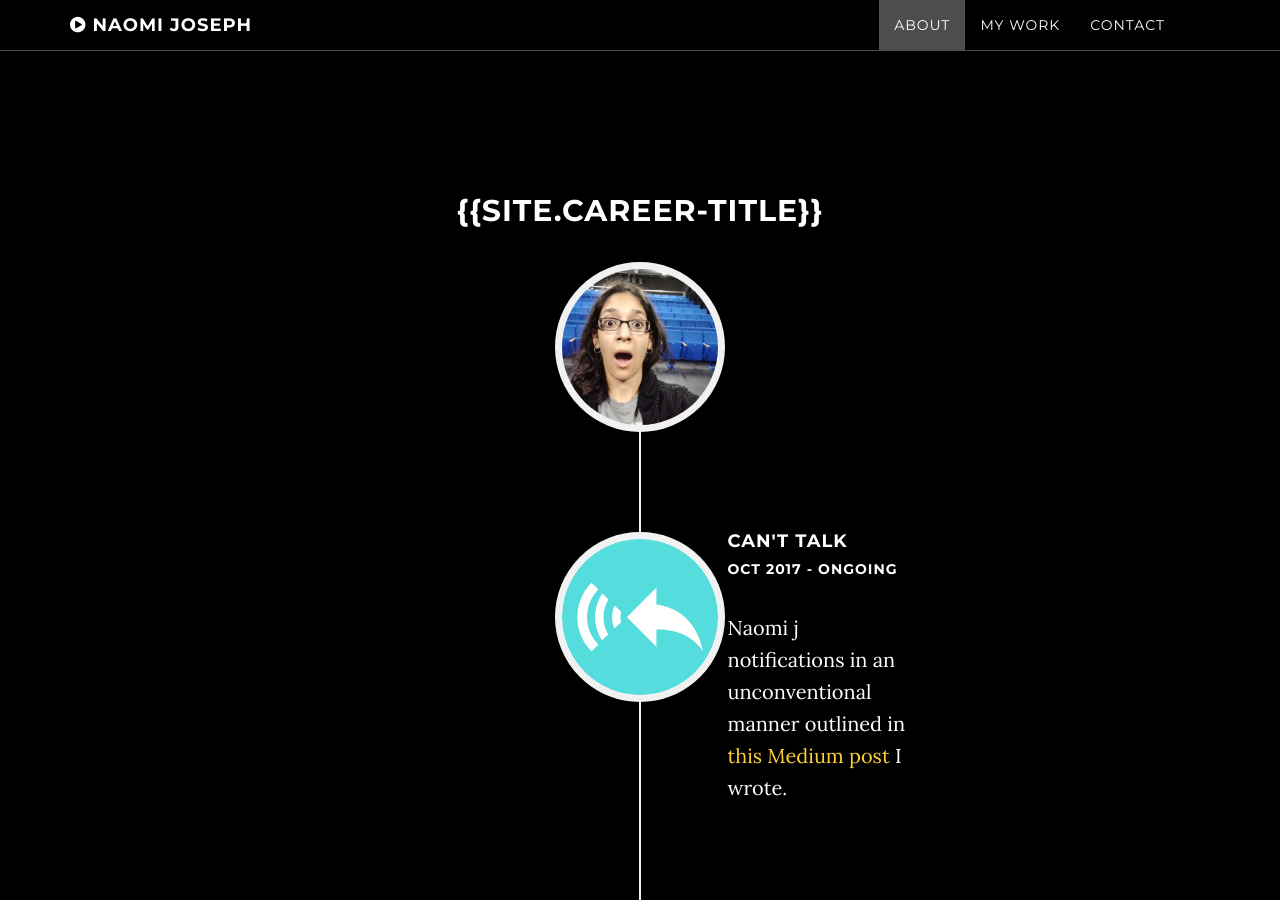
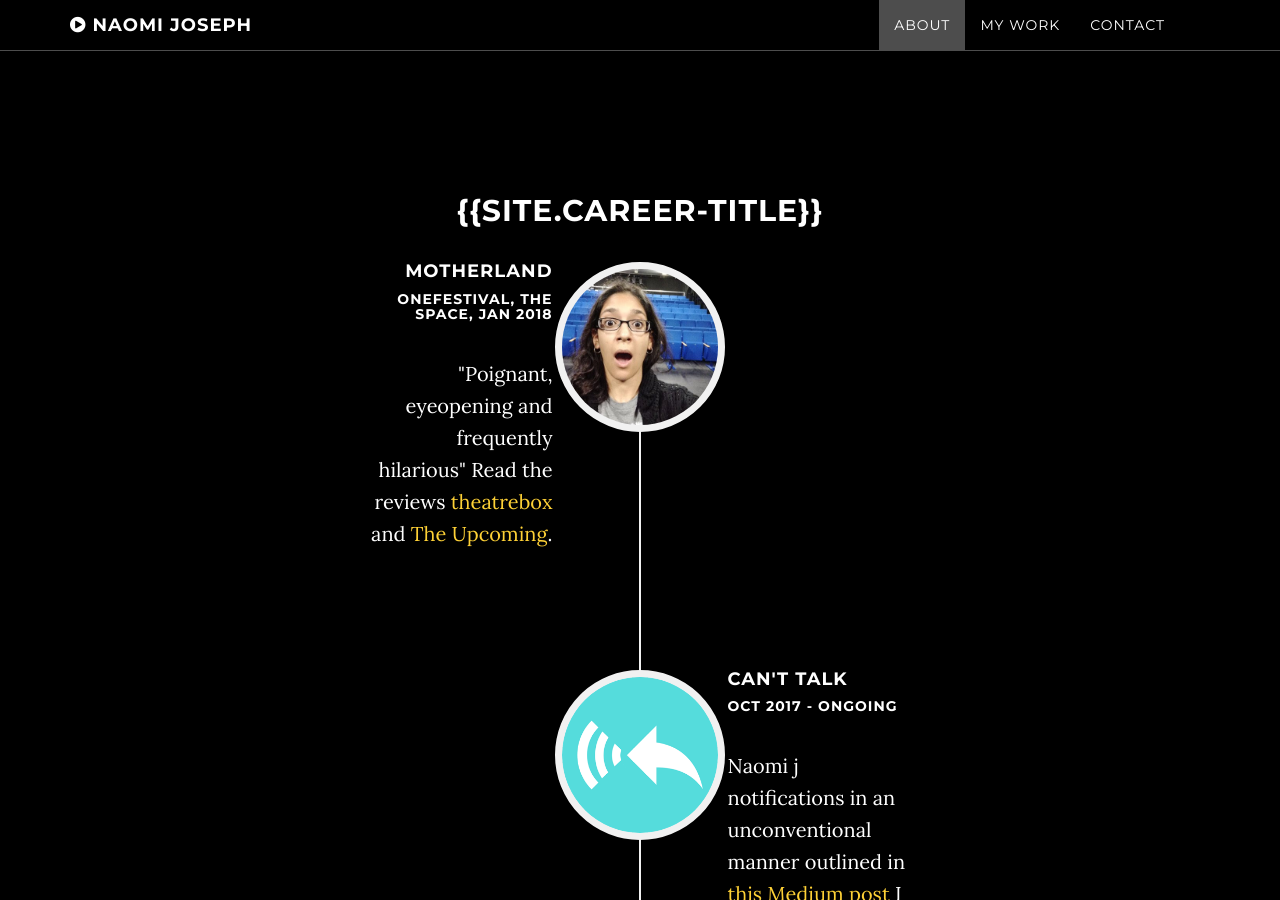
Before and after one commit to NaomiMJ/naomijoseph.me, a Jekyll site: the page built from _posts/2017-12-01-podalarm.markdown, in a window 1280 px wide and 900 px high, scrolled down 1341 px. Built offline with Jekyll 4.4.1, drawn with Linux system fonts in a browser that asks for light colours; our own code applies the rules of GitHub Pages for plain Markdown files.

Commit message:
- Fixed broken post

```diff
--- a/_posts/2017-12-01-podalarm.markdown
+++ b/_posts/2017-12-01-podalarm.markdown
@@ -1,7 +1,7 @@
 ---
 title: Motherland
 subtitle: OneFestival, The Space, Jan 2018
-blurb: ""Poignant, eyeopening and frequently hilarious"" Read the reviews [theatrebox](https://theatrebox.blog/2018/01/12/programme-b-the-one-festival-the-space/){:target="_blank"} and [The Upcoming](https://www.theupcoming.co.uk/2018/01/11/the-one-festival-programme-b-at-the-space-a-heady-mix-of-gender-race-depression-redemption-and-lots-of-laughs-theatre-review){:target="_blank"}.
+blurb: \"Poignant, eyeopening and frequently hilarious\" Read the reviews [theatrebox](https://theatrebox.blog/2018/01/12/programme-b-the-one-festival-the-space/){:target="_blank"} and [The Upcoming](https://www.theupcoming.co.uk/2018/01/11/the-one-festival-programme-b-at-the-space-a-heady-mix-of-gender-race-depression-redemption-and-lots-of-laughs-theatre-review){:target="_blank"}.
 image:
 project-url: https://play.google.com/store/apps/details?id=com.robj.podalarm
 layout: default
```
